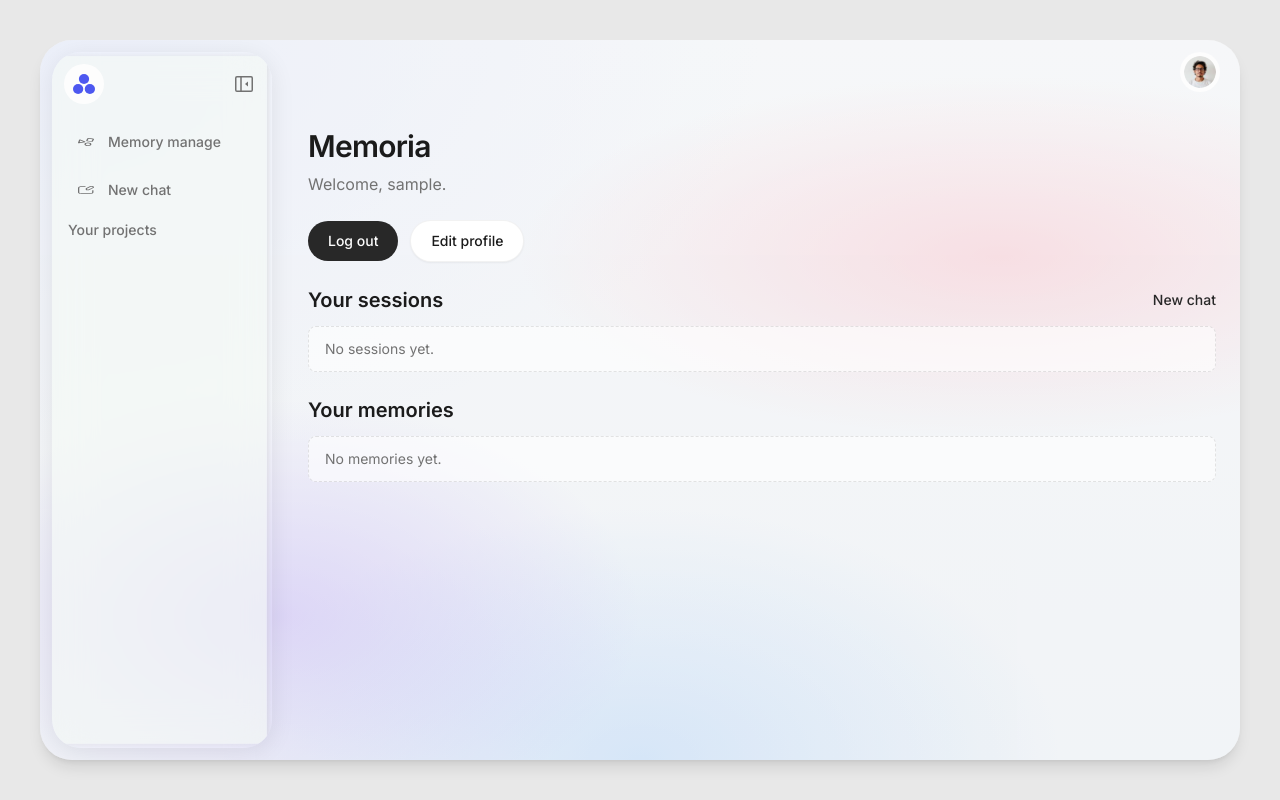
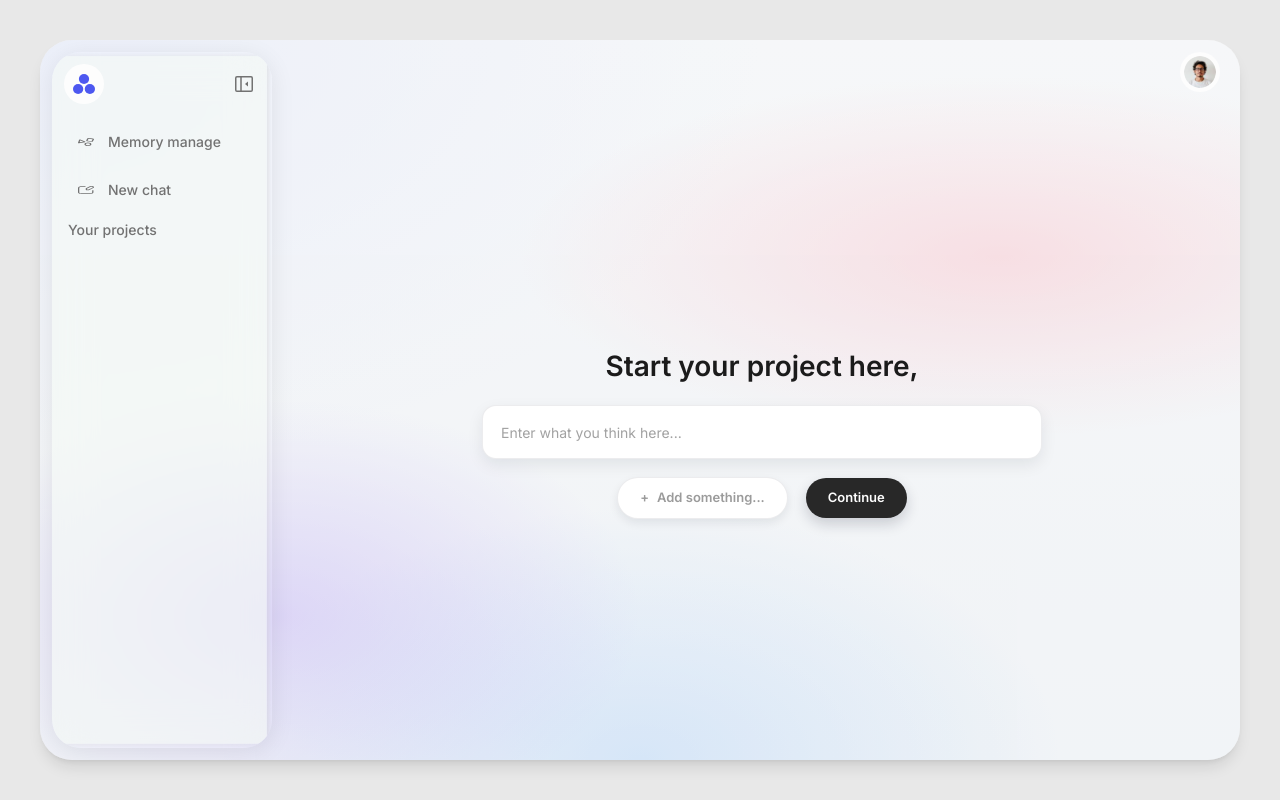
Before and after one commit to Edward-H26/MIRA, a Django app: page /home/ in a window 1280 px wide. Run offline with Django 5.2, Linux system fonts and the light colour scheme; the visitor is signed in with stand-in values (Sample User, id 1); data comes from the database, SQL or seed files in the repository; data that the repository does not hold is empty.

```diff
--- a/app/memoria/templates/memoria/home.html
+++ b/app/memoria/templates/memoria/home.html
@@ -1,75 +1,17 @@
 {% extends "base.html" %}
 
 {% block content %}
-<div class="p-6 space-y-6 text-[#1b1b1b]">
-  <header class="space-y-2">
-    <h1 class="text-3xl font-semibold tracking-tight">Memoria</h1>
-    <p class="text-text-secondary">Welcome, {{ username }}.</p>
-  </header>
-
-  {% if user.is_authenticated %}
-    <div class="flex flex-wrap items-center gap-3">
-      <form method="post" action="{% url 'users:logout' %}">
-        {% csrf_token %}
-        <input type="hidden" name="next" value="/">
-        <button type="submit" class="bg-bg-dark text-text-light px-5 py-2.5 rounded-button text-sm font-medium">
-          Log out
-        </button>
-      </form>
-      <a href="{% url 'users:profile' %}"
-         class="px-5 py-2.5 rounded-button bg-white shadow-sm border border-black/5 text-sm font-medium text-[#1b1b1b] hover:bg-black/5">
-        Edit profile
-      </a>
-    </div>
-
-    <section class="space-y-3">
-      <div class="flex items-center justify-between">
-        <h2 class="text-xl font-semibold">Your sessions</h2>
-        <a href="{% url 'chat:chat' %}" class="text-sm font-medium text-bg-dark hover:underline">New chat</a>
-      </div>
-      <ul class="space-y-2">
-        {% for session in sessions %}
-          <li class="flex items-center justify-between rounded-lg border border-black/5 bg-white/80 px-4 py-3 shadow-sm">
-            <div class="space-y-1">
-              <a href="{{ session.get_absolute_url }}" class="font-medium hover:underline">
-                {{ session.title|default:"Untitled" }}
-              </a>
-              <div class="text-xs text-text-secondary">{{ session.created_at }}</div>
-            </div>
-            <span class="text-xs text-text-secondary">Session</span>
-          </li>
-        {% empty %}
-          <li class="rounded-lg border border-dashed border-black/10 bg-white/60 px-4 py-3 text-sm text-text-secondary">
-            No sessions yet.
-          </li>
-        {% endfor %}
-      </ul>
-    </section>
-
-    <section class="space-y-3">
-      <h2 class="text-xl font-semibold">Your memories</h2>
-      <ul class="space-y-2">
-        {% for memory in memories %}
-          <li class="flex items-center justify-between rounded-lg border border-black/5 bg-white/80 px-4 py-3 shadow-sm">
-            <div class="space-y-1">
-              <a href="{{ memory.get_absolute_url }}" class="font-medium hover:underline">
-                Memory {{ memory.id }}
-              </a>
-              <div class="text-xs text-text-secondary">{{ memory.updated_at }}</div>
-            </div>
-            <span class="text-xs text-text-secondary">Memory</span>
-          </li>
-        {% empty %}
-          <li class="rounded-lg border border-dashed border-black/10 bg-white/60 px-4 py-3 text-sm text-text-secondary">
-            No memories yet.
-          </li>
-        {% endfor %}
-      </ul>
-    </section>
-  {% else %}
-    <div class="rounded-lg border border-dashed border-black/10 bg-white/70 px-5 py-4 text-sm text-text-secondary">
-      Please sign in to see your sessions and memories.
-    </div>
-  {% endif %}
+<div class="home-start">
+  <h1 class="home-start-title">Start your project here,</h1>
+  <div class="home-start-input">
+    <input type="text" placeholder="Enter what you think here..." aria-label="Project starter">
+  </div>
+  <div class="home-start-actions">
+    <button type="button" class="home-pill-button home-pill-ghost">
+      <span class="home-pill-icon">+</span>
+      Add something...
+    </button>
+    <button type="button" class="home-pill-button home-pill-solid">Continue</button>
+  </div>
 </div>
 {% endblock %}
--- a/static/css/base.css
+++ b/static/css/base.css
@@ -545,3 +545,71 @@ textarea {
 #avatar-menu form.menu-item-form {
     margin: 0;
 }
+
+.home-start {
+    height: 100%;
+    display: flex;
+    flex-direction: column;
+    align-items: center;
+    justify-content: center;
+    gap: 18px;
+    text-align: center;
+    color: #1b1b1b;
+    padding: 24px;
+}
+.home-start-title {
+    font-size: 28px;
+    font-weight: 600;
+    margin: 0;
+}
+.home-start-input {
+    width: min(560px, 86vw);
+    background: #ffffff;
+    border-radius: 14px;
+    box-shadow: 0 6px 16px rgba(15, 23, 42, 0.08);
+    padding: 14px 18px;
+    border: 1px solid rgba(15, 23, 42, 0.08);
+}
+.home-start-input input {
+    width: 100%;
+    border: none;
+    outline: none;
+    background: transparent;
+    font-size: 14px;
+    color: #1b1b1b;
+}
+.home-start-input input::placeholder {
+    color: #a2a2a2;
+}
+.home-start-actions {
+    display: flex;
+    align-items: center;
+    justify-content: center;
+    gap: 18px;
+    flex-wrap: wrap;
+}
+.home-pill-button {
+    border-radius: 999px;
+    padding: 10px 22px;
+    font-size: 13px;
+    font-weight: 600;
+    border: none;
+    cursor: pointer;
+    display: inline-flex;
+    align-items: center;
+    gap: 8px;
+}
+.home-pill-ghost {
+    background: #ffffff;
+    color: #9b9b9b;
+    border: 1px solid rgba(15, 23, 42, 0.08);
+    box-shadow: 0 4px 10px rgba(15, 23, 42, 0.08);
+}
+.home-pill-solid {
+    background: #282828;
+    color: #fdfdfd;
+    box-shadow: 0 6px 14px rgba(15, 23, 42, 0.18);
+}
+.home-pill-icon {
+    font-weight: 600;
+}
```
Also changed, not shown: static/js/main.js.
